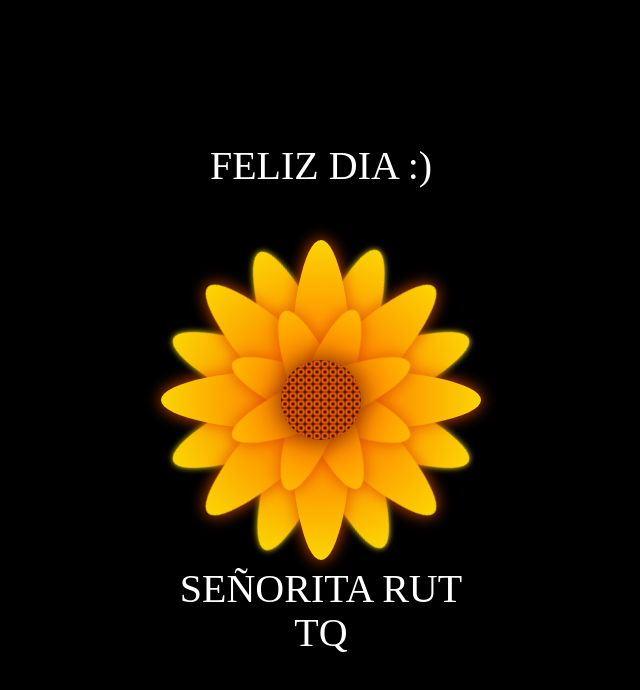
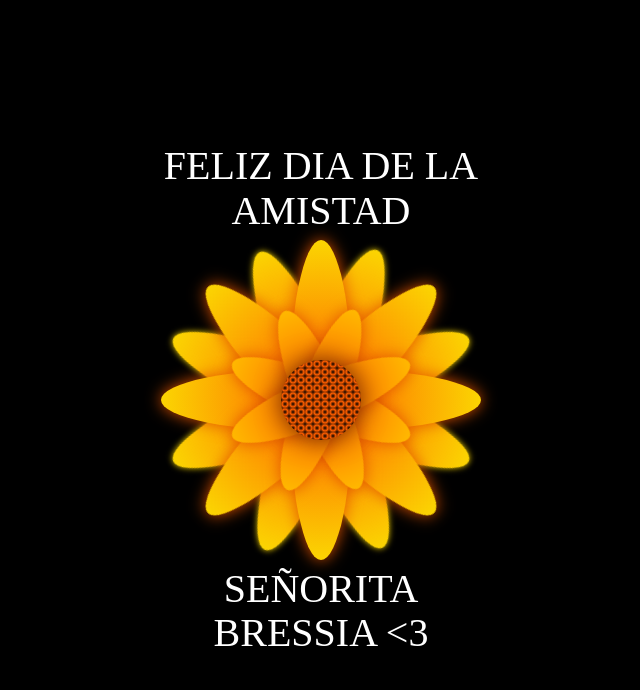
Before and after one commit to AZDELID/esponjosita, a plain HTML site: page docs/index.html in a window 1280 px wide. Shown: the whole page, without its empty margins (319-959 px from the left). Drawn offline with Linux system fonts and the light colour scheme.

Commit message:
Update index.html

```diff
--- a/docs/index.html
+++ b/docs/index.html
@@ -10,7 +10,7 @@
 <body>
 
 <div class="flower">
-    <div class="text-above">FELIZ DIA :)</div>
+    <div class="text-above">FELIZ DIA DE LA AMISTAD</div>
     <div class="mid">
     </div>
     <div class="Petal1 p1">
@@ -37,7 +37,7 @@
     </div>
     <div class="Petal3 p4">
     </div>
-    <div class="text-below">SEÑORITA RUT TQ</div>
+    <div class="text-below">SEÑORITA BRESSIA  <3 </div>
   </div>
 </body>
 </html>
```
